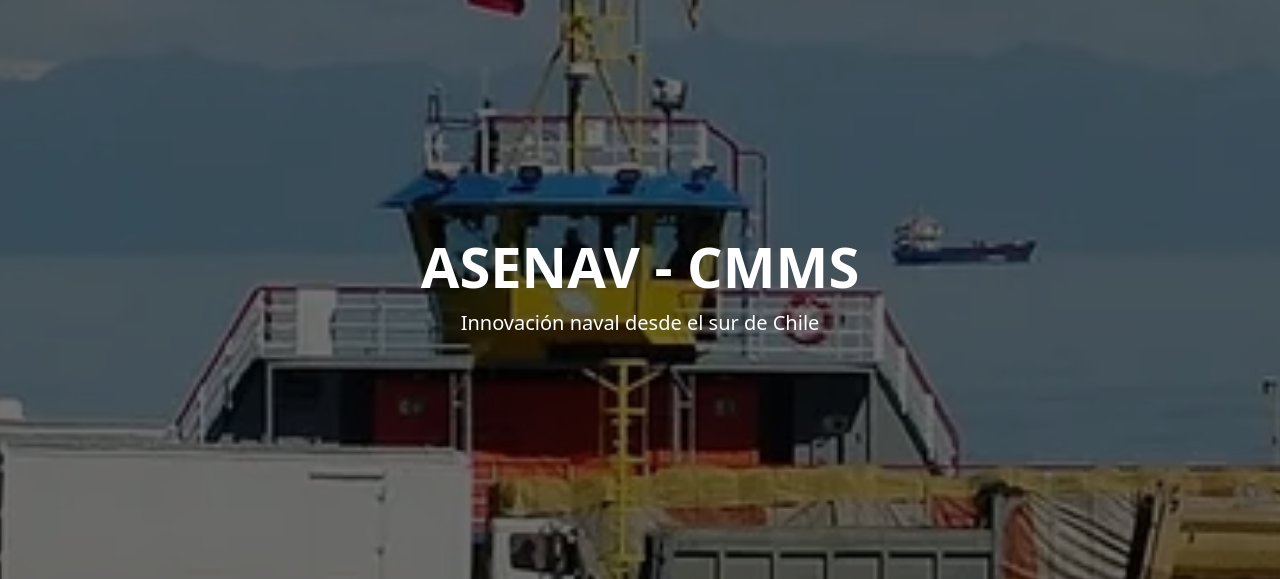
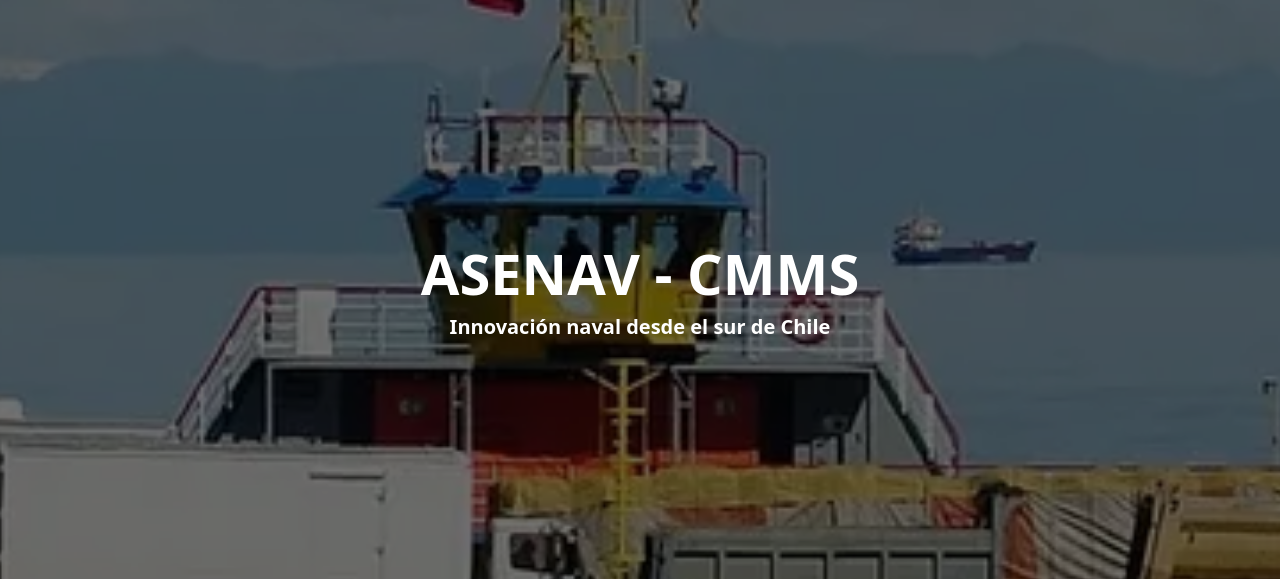
Before and after one commit to asotogrcia/C.ASENAV, a Django app: page / in a window 1280 px wide. Shown: the part 1006-1585 px from the top of the page. Run offline with Django 5.2, Linux system fonts and the light colour scheme.

Commit message:
index - Cambios visuales menores

```diff
--- a/ASENAV/static/JS/base.js
+++ b/ASENAV/static/JS/base.js
@@ -14,7 +14,7 @@
 });
 
 
-
+// Trigger barra navegadora
 document.addEventListener("DOMContentLoaded", function () {
     const navbar = document.getElementById("mainNavbar");
     const logoAsenav = document.querySelectorAll("#logoAsenav path")
--- a/ASENAV/templates/base/base.html
+++ b/ASENAV/templates/base/base.html
@@ -54,7 +54,7 @@
             <div class="collapse navbar-collapse" id="navbarNav">
                 <ul class="navbar-nav ms-auto">
                     <li class="nav-item">
-                        <a class="nav-link nav-link-solid" href="#home"><i class="fas fa-home"></i> Inicio</a>
+                        <a class="nav-link nav-link-solid" href="#heroCarousel"><i class="fas fa-home"></i> Inicio</a>
                     </li>
                     <li class="nav-item">
                         <a class="nav-link nav-link-solid" href="#features"><i class="fas fa-cogs"></i> Características</a>
--- a/ASENAV/templates/index.html
+++ b/ASENAV/templates/index.html
@@ -8,7 +8,7 @@
         <!-- Texto fijo -->
         <div class="carousel-caption-fixed">
             <h1 class="display-4 fw-bold">ASENAV - CMMS</h1>
-            <p class="lead">Innovación naval desde el sur de Chile</p>
+            <h2 class="lead fw-bold">Innovación naval desde el sur de Chile</h2>
             {% comment %} Marcador JS {% endcomment %}
             <div id="scrollTrigger" style="height: 1px;"></div>
         </div>
```
